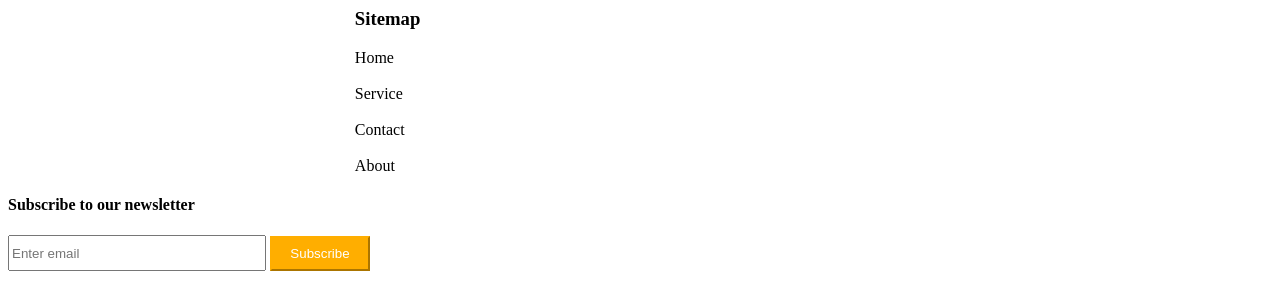
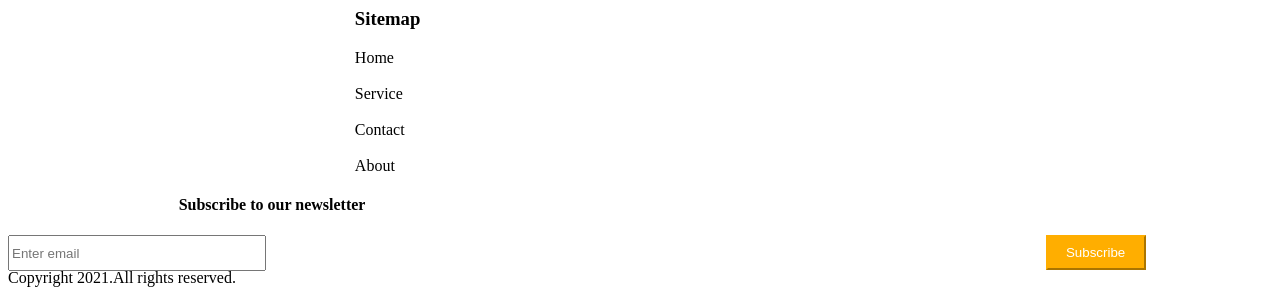
Before and after one commit to Bett-Collins/Burger-Hot-Project, a plain HTML site: page index.html in a window 1280 px wide. Shown: the part 3560-3863 px from the top of the page. Before the commit the page ends 3839 px from the top, so only its background shows below. Drawn offline with Linux system fonts and the light colour scheme.

Commit message:
it will add a a footer

```diff
--- a/index.css
+++ b/index.css
@@ -227,3 +227,12 @@ text-align: center;
 .s ul h3 {
   padding-bottom: 3%;
 }
+
+
+.Subs button {
+  float: right;
+}
+
+.Subs h4 {
+  margin-left: 15%;
+}
--- a/index.html
+++ b/index.html
@@ -205,10 +205,7 @@
       </div>
 
 
-    </div>
-
-
-    <div class="S">
+     <div class="S">
 
       <ul>
         <li>
@@ -228,3 +225,9 @@
       <button type="Submit" style="height: 35px; width: 100px; background-color: rgb(255, 174, 0); border-color: rgb(255, 174, 0);
   color: white;">Subscribe</button>
     </div>
+  </div>
+
+  <div class="footer">
+    <div class="last">
+      <p style="margin-top: -2px;">Copyright 2021.All rights reserved.</p>
+    </div>
```
